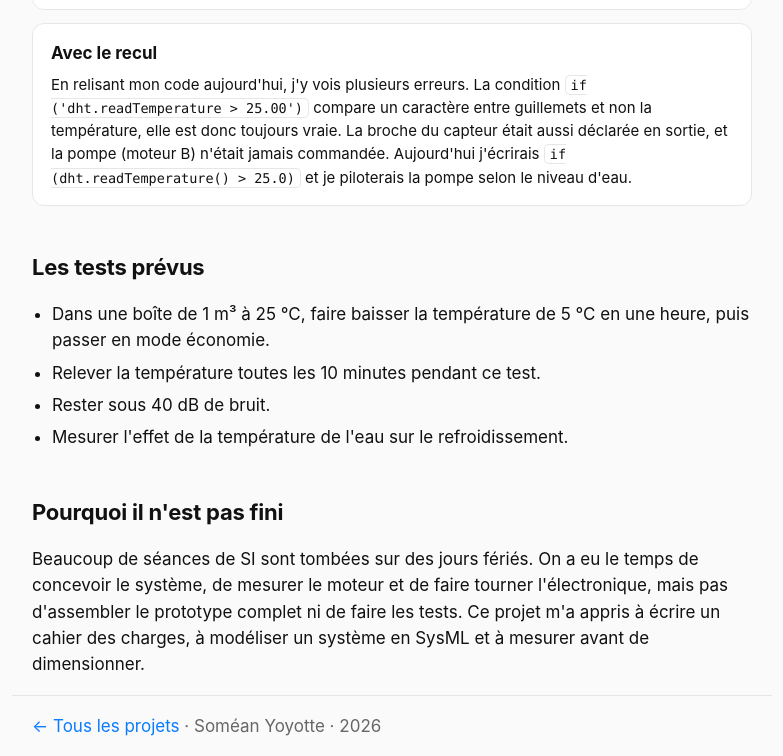
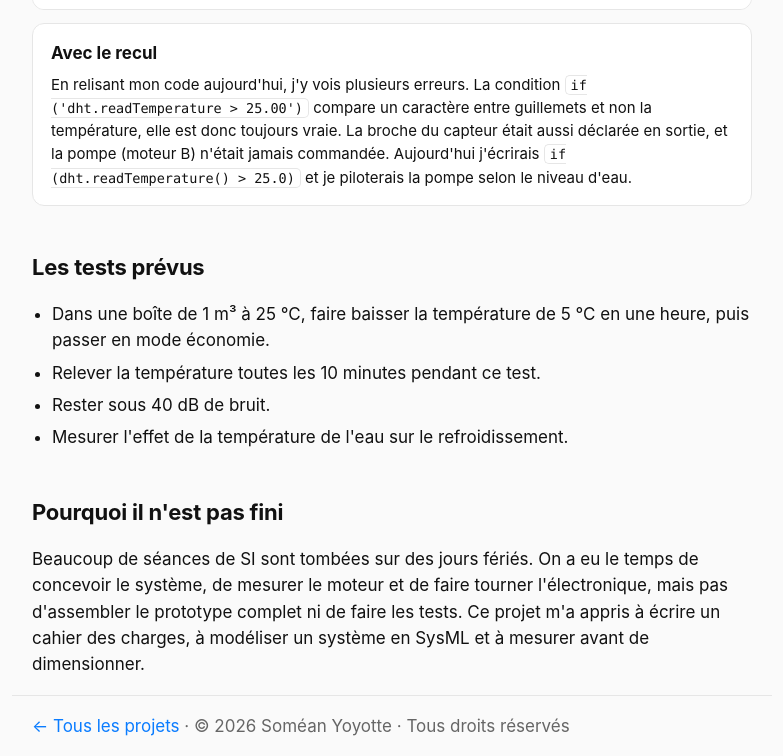
Before and after one commit to farkuup/farkuup.github.io, a plain HTML site: page clim.html in a window 1280 px wide. Shown: the part 4534-5290 px from the top of the page, without its empty margins (248-1031 px from the left). Drawn offline with Linux system fonts and the light colour scheme.

Commit message:
Mention © Tous droits réservés en bas des pages
Co-Authored-By: Claude Opus 5.5 (1M context) <noreply@anthropic.com>
Claude-Session: https://claude.ai/code/session_01T972Ab8R4nHkQWSopktdVY

```diff
--- a/clim.html
+++ b/clim.html
@@ -113,6 +113,6 @@ void loop() {
   <h2>Pourquoi il n'est pas fini</h2>
   <p>Beaucoup de séances de SI sont tombées sur des jours fériés. On a eu le temps de concevoir le système, de mesurer le moteur et de faire tourner l'électronique, mais pas d'assembler le prototype complet ni de faire les tests. Ce projet m'a appris à écrire un cahier des charges, à modéliser un système en SysML et à mesurer avant de dimensionner.</p>
 </main>
-<footer class="wrap narrow"><p><a href="index.html">← Tous les projets</a> · Soméan Yoyotte · 2026</p></footer>
+<footer class="wrap narrow"><p><a href="index.html">← Tous les projets</a> · © 2026 Soméan Yoyotte · Tous droits réservés</p></footer>
 </body>
 </html>
```
Also changed, not shown: ambilight.html (+1 -1 lines), index.html (+1 -1 lines), jarvis-iphone.html (+1 -1 lines), pixel.html (+1 -1 lines).
